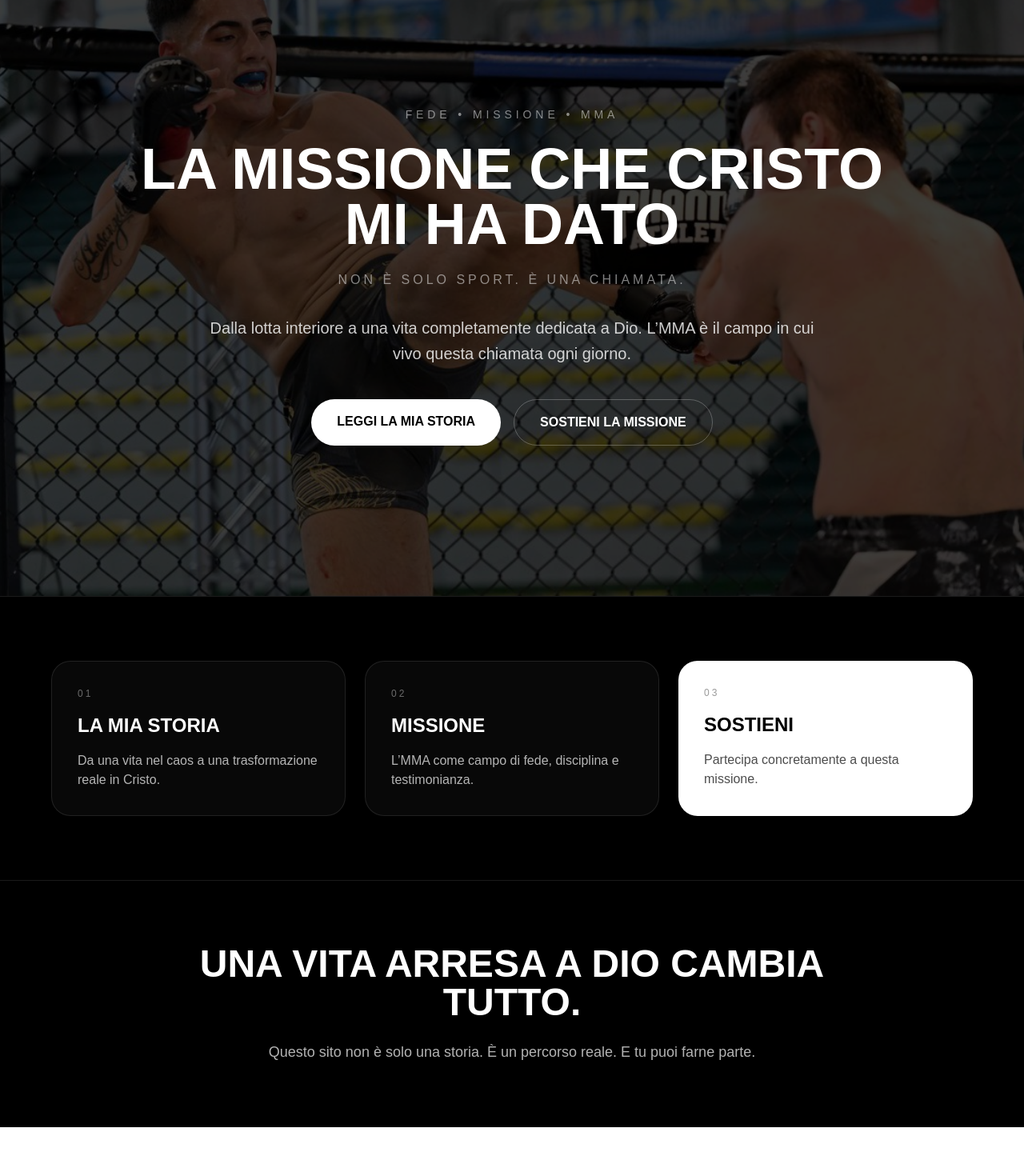
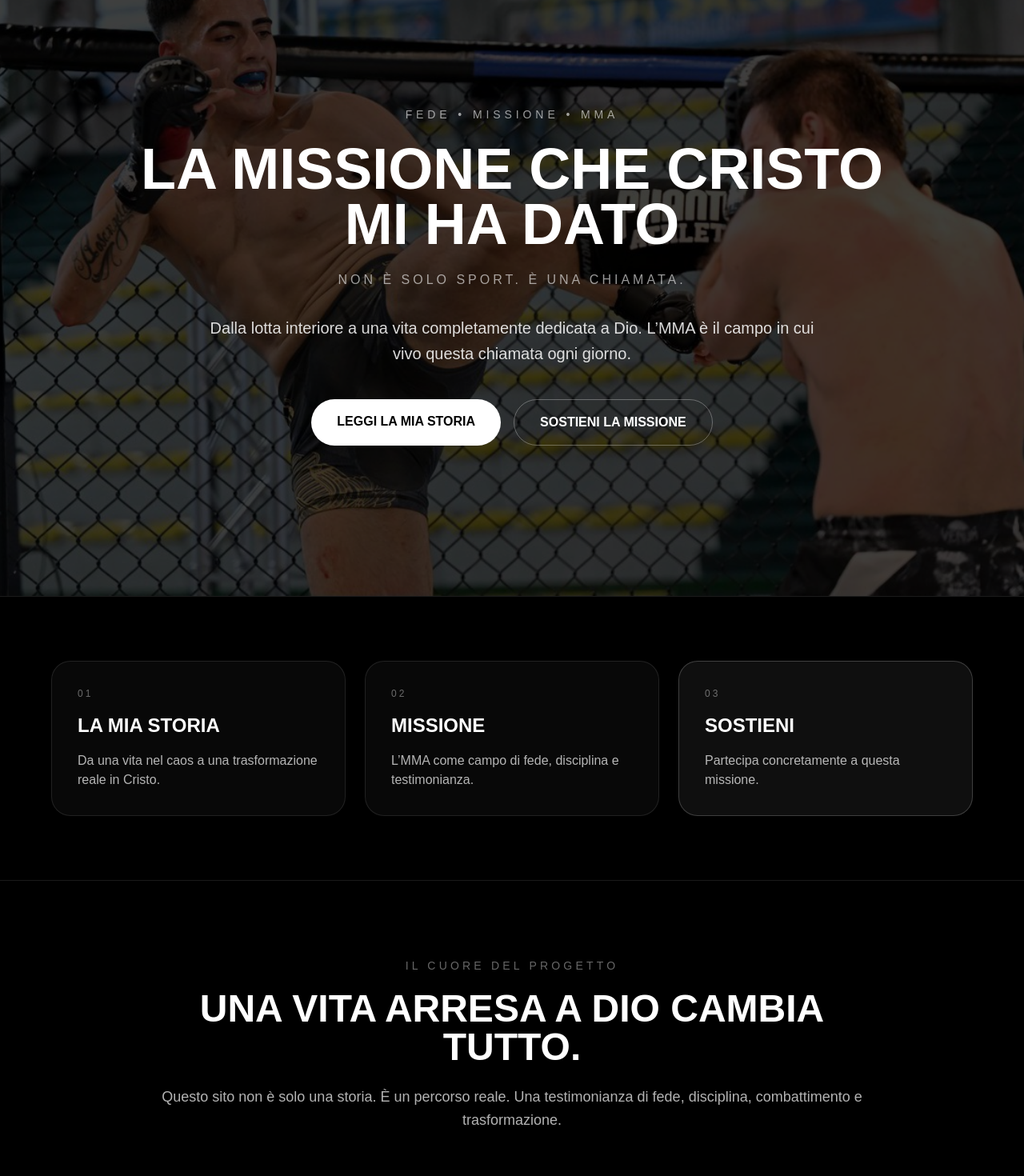
Before and after one commit to brajeel/sito-donazioni, a Next.js app: page / in a window 1280 px wide. Shown: the part 116-1586 px from the top of the page at 80% size. Built offline with nearby package versions, Linux system fonts and the light colour scheme.

Commit message:
Update page.js

```diff
--- a/app/page.js
+++ b/app/page.js
@@ -1,29 +1,23 @@
 export default function Home() {
   return (
     <main className="min-h-screen bg-black text-white overflow-hidden">
-
       <section className="relative min-h-[100vh] flex items-center justify-center px-6">
-
-        {/* IMMAGINE MOBILE */}
         <img
           src="/david-mobile.jpg"
-          className="absolute inset-0 w-full h-full object-cover opacity-40 md:hidden"
+          className="absolute inset-0 w-full h-full object-cover opacity-45 md:hidden"
           alt="David Da Silva"
         />
 
-        {/* IMMAGINE DESKTOP */}
         <img
           src="/david.jpg"
-          className="absolute inset-0 w-full h-full object-cover opacity-40 hidden md:block"
+          className="absolute inset-0 w-full h-full object-cover opacity-45 hidden md:block"
           alt="David Da Silva"
         />
 
-        {/* OVERLAY PIÙ LEGGERO */}
-        <div className="absolute inset-0 bg-black/40"></div>
+        <div className="absolute inset-0 bg-black/45"></div>
 
         <div className="relative z-10 max-w-5xl mx-auto text-center">
-
-          <p className="text-sm uppercase tracking-[0.35em] text-white/50 mb-6">
+          <p className="text-sm uppercase tracking-[0.35em] text-white/60 mb-6">
             FEDE • MISSIONE • MMA
           </p>
 
@@ -31,11 +25,11 @@ export default function Home() {
             LA MISSIONE CHE CRISTO MI HA DATO
           </h1>
 
-          <p className="mt-6 text-white/50 uppercase tracking-[0.25em]">
+          <p className="mt-6 text-white/60 uppercase tracking-[0.25em]">
             NON È SOLO SPORT. È UNA CHIAMATA.
           </p>
 
-          <p className="mt-8 text-lg md:text-xl text-white/80 max-w-3xl mx-auto leading-relaxed">
+          <p className="mt-8 text-lg md:text-xl text-white/85 max-w-3xl mx-auto leading-relaxed">
             Dalla lotta interiore a una vita completamente dedicata a Dio.
             L’MMA è il campo in cui vivo questa chiamata ogni giorno.
           </p>
@@ -50,19 +44,17 @@ export default function Home() {
 
             <a
               href="/sostieni"
-              className="rounded-full border border-white/25 px-8 py-4 font-bold uppercase hover:bg-white hover:text-black transition"
+              className="rounded-full border border-white/30 px-8 py-4 font-bold uppercase hover:bg-white hover:text-black transition"
             >
               SOSTIENI LA MISSIONE
             </a>
           </div>
-
         </div>
       </section>
 
-      <section className="border-t border-white/10 px-6 py-20">
+      <section className="border-t border-white/10 px-6 py-20 bg-black">
         <div className="max-w-6xl mx-auto grid md:grid-cols-3 gap-6">
-
-          <a href="/storia" className="rounded-3xl border border-white/10 p-8 bg-white/[0.03] hover:bg-white/[0.07] transition">
+          <a href="/storia" className="rounded-3xl border border-white/10 p-8 bg-white/[0.03] hover:bg-white/[0.08] transition">
             <p className="text-white/40 uppercase tracking-[0.25em] text-xs mb-4">01</p>
             <h2 className="text-2xl font-bold uppercase mb-4">La mia storia</h2>
             <p className="text-white/70">
@@ -70,7 +62,7 @@ export default function Home() {
             </p>
           </a>
 
-          <a href="/missione" className="rounded-3xl border border-white/10 p-8 bg-white/[0.03] hover:bg-white/[0.07] transition">
+          <a href="/missione" className="rounded-3xl border border-white/10 p-8 bg-white/[0.03] hover:bg-white/[0.08] transition">
             <p className="text-white/40 uppercase tracking-[0.25em] text-xs mb-4">02</p>
             <h2 className="text-2xl font-bold uppercase mb-4">Missione</h2>
             <p className="text-white/70">
@@ -78,32 +70,32 @@ export default function Home() {
             </p>
           </a>
 
-          <a href="/sostieni" className="rounded-3xl bg-white text-black p-8 hover:scale-[1.02] transition">
-            <p className="text-black/40 uppercase tracking-[0.25em] text-xs mb-4">03</p>
+          <a href="/sostieni" className="rounded-3xl border border-white/20 p-8 bg-white/[0.06] hover:bg-white/[0.12] transition">
+            <p className="text-white/40 uppercase tracking-[0.25em] text-xs mb-4">03</p>
             <h2 className="text-2xl font-bold uppercase mb-4">Sostieni</h2>
-            <p className="text-black/70">
+            <p className="text-white/70">
               Partecipa concretamente a questa missione.
             </p>
           </a>
-
         </div>
       </section>
 
-      <section className="border-t border-white/10 px-6 py-20 text-center">
+      <section className="border-t border-white/10 px-6 py-24 text-center bg-black">
         <div className="max-w-4xl mx-auto">
+          <p className="text-sm uppercase tracking-[0.3em] text-white/40 mb-5">
+            IL CUORE DEL PROGETTO
+          </p>
 
           <h2 className="text-3xl md:text-5xl font-black uppercase mb-6">
             UNA VITA ARRESA A DIO CAMBIA TUTTO.
           </h2>
 
-          <p className="text-white/70 text-lg">
+          <p className="text-white/70 text-lg leading-relaxed">
             Questo sito non è solo una storia. È un percorso reale.
-            E tu puoi farne parte.
+            Una testimonianza di fede, disciplina, combattimento e trasformazione.
           </p>
-
         </div>
       </section>
-
     </main>
   );
 }
```
